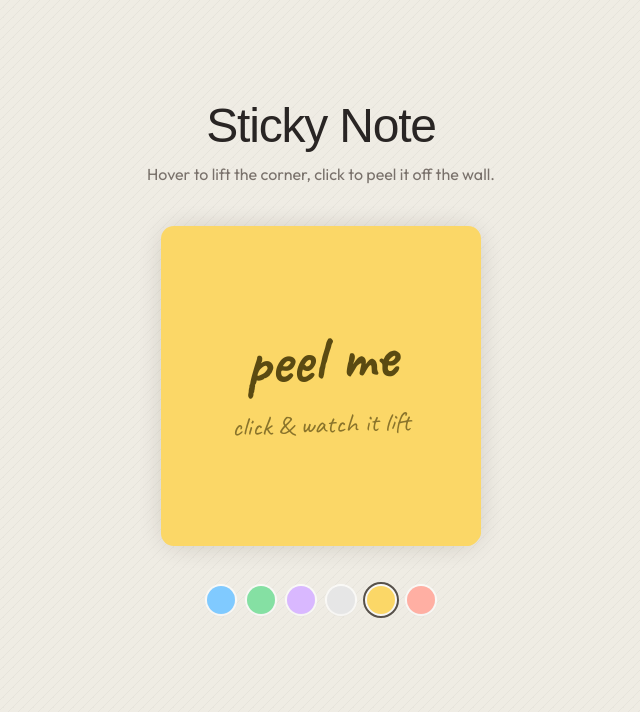
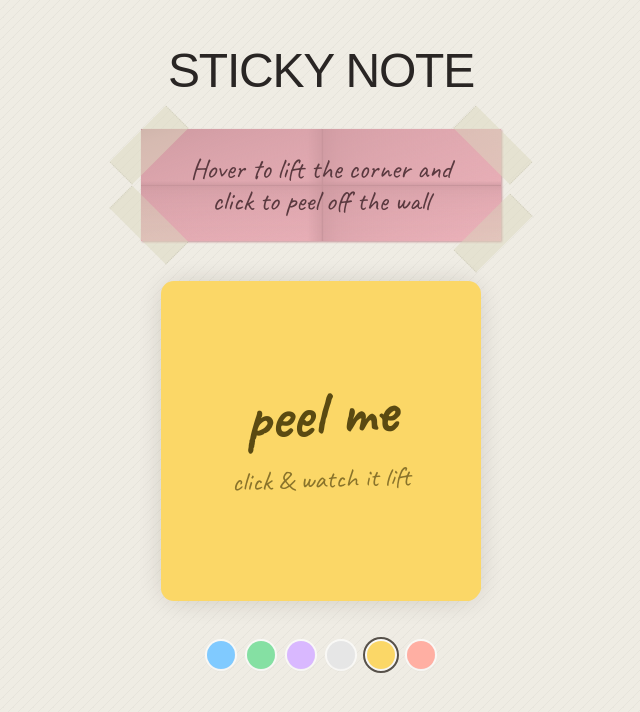
Before and after one commit to dikhsitb/stickynote, a React (Vite) app: page / in a window 1280 px wide. Shown: the top 712 px of the page, without its empty margins (319-959 px from the left). Built offline with nearby package versions, Linux system fonts and the light colour scheme; a web font is replaced by a local one.

Commit message:
Added a sellotaped paper with folded texture

```diff
--- a/src/App.jsx
+++ b/src/App.jsx
@@ -49,21 +49,22 @@ export default function App() {
         backgroundAttachment: 'fixed',
       }}
     >
-      <div className="text-center px-2">
+      <div className="flex flex-col items-center gap-4">
         <h1
-          className="text-4xl sm:text-5xl tracking-tight text-stone-800"
+          className="text-4xl sm:text-5xl uppercase tracking-tight text-stone-800"
           style={{ fontFamily: '"Tanker", sans-serif' }}
         >
           Sticky Note
         </h1>
-        <p
-          className="mt-3 text-sm sm:text-base text-stone-500"
-          style={{ fontFamily: '"Outfit", sans-serif' }}
-        >
-          {isTouch
-            ? 'Tap to fold the corner, swipe to peel it off the wall.'
-            : 'Hover to lift the corner, click to peel it off the wall.'}
-        </p>
+        <div className="taped-note">
+          <div className="tape-section" aria-hidden="true" />
+          <p>
+            {isTouch
+              ? 'Tap to fold the corner and swipe to peel off the wall'
+              : 'Hover to lift the corner and click to peel off the wall'}
+          </p>
+          <div className="tape-section" aria-hidden="true" />
+        </div>
       </div>
 
       {/* Stage: residue mark + the sticky note */}
--- a/src/index.css
+++ b/src/index.css
@@ -47,3 +47,115 @@
 .dark {
   --pattern-fg: rgba(255, 255, 255, 0.04);
 }
+
+/* Taped-corner paper note (used for the page header) */
+.taped-note {
+  --pink: #ecb2ba;
+  --pink-dark: #c6939a;
+  --tape-gray: #dbd8be;
+  --tape-edge-gray: #b7b49d;
+  --paper-color: var(--pink);
+  --paper-dark: var(--pink-dark);
+  --shadow-size: 1px;
+  --transparent: rgba(236, 178, 186, 0);
+
+  position: relative;
+  display: flex;
+  align-items: center;
+  justify-content: center;
+  text-align: center;
+  width: min(360px, 88vw);
+  min-height: 110px;
+  padding: 24px 30px;
+  margin-top: 18px;
+  background: linear-gradient(
+      to bottom right,
+      var(--paper-dark),
+      20%,
+      var(--transparent)
+    ),
+    var(--paper-color);
+  box-shadow: var(--shadow-size) var(--shadow-size) 2px var(--paper-dark);
+  font-family: "Caveat", cursive;
+  font-size: 1.75rem;
+  line-height: 1.15;
+  color: #5a393f;
+}
+
+.taped-note p {
+  position: relative;
+  z-index: 1;
+  margin: 0;
+}
+
+.taped-note::after {
+  content: "";
+  position: absolute;
+  inset: 0;
+  pointer-events: none;
+  background: linear-gradient(
+      var(--transparent),
+      50%,
+      var(--paper-dark),
+      51%,
+      var(--transparent)
+    ),
+    linear-gradient(
+      to right,
+      var(--transparent),
+      50%,
+      var(--paper-dark),
+      51%,
+      var(--transparent)
+    );
+}
+
+.taped-note .tape-section {
+  position: absolute;
+  width: 100%;
+  left: 0;
+  pointer-events: none;
+}
+
+.taped-note .tape-section:first-of-type {
+  top: 0;
+}
+
+.taped-note .tape-section:last-of-type {
+  bottom: 0;
+}
+
+.taped-note .tape-section::before,
+.taped-note .tape-section::after {
+  content: "";
+  position: absolute;
+  width: 10vmin;
+  height: 4vmin;
+  background-color: var(--tape-gray);
+  opacity: 0.5;
+  border-right: 1px dotted var(--tape-edge-gray);
+  border-left: 1px dotted var(--tape-edge-gray);
+}
+
+.taped-note .tape-section:first-of-type::before {
+  transform: rotate(-45deg);
+  left: -4vmin;
+}
+
+.taped-note .tape-section:first-of-type::after {
+  transform: rotate(45deg);
+  right: -4vmin;
+  top: 0;
+}
+
+.taped-note .tape-section:last-of-type::before {
+  transform: rotate(45deg);
+  left: -4vmin;
+  bottom: 0;
+}
+
+.taped-note .tape-section:last-of-type::after {
+  transform: rotate(-45deg);
+  right: -4vmin;
+  top: -3vmin;
+}
--- /dev/null
+++ b/taped-paper.html
@@ -0,0 +1,148 @@
+<!doctype html>
+<html lang="en">
+  <head>
+    <meta charset="UTF-8" />
+    <meta name="viewport" content="width=device-width, initial-scale=1.0" />
+    <title>Taped Paper</title>
+    <link rel="preconnect" href="https://fonts.googleapis.com" />
+    <link rel="preconnect" href="https://fonts.gstatic.com" crossorigin />
+    <link
+      href="https://fonts.googleapis.com/css2?family=Caveat:wght@400;600;700&display=swap"
+      rel="stylesheet"
+    />
+    <style>
+      :root {
+        --pink: #ecb2ba;
+        --pink-dark: #c6939a;
+        --tape-gray: #dbd8be;
+        --tape-edge-gray: #b7b49d;
+        --transparent: rgba(255, 255, 255, 0);
+      }
+
+      body {
+        background: #ebf4e9;
+        padding: 20px;
+        display: flex;
+        justify-content: center;
+        flex-direction: column;
+      }
+
+      .pink {
+        --paper-color: var(--pink);
+        --paper-dark: var(--pink-dark);
+        --shadow-size: 1px;
+        --transparent: rgba(236, 178, 186, 0);
+      }
+
+      .paper {
+        position: relative;
+        background: linear-gradient(
+            to bottom right,
+            var(--paper-dark),
+            20%,
+            var(--transparent)
+          ),
+          var(--paper-color);
+        min-width: 250px;
+        max-width: 320px;
+        min-height: 130px;
+        display: flex;
+        align-items: center;
+        justify-content: center;
+        text-align: center;
+        padding: 28px 32px;
+        font-family: "Caveat", cursive;
+        font-size: 2rem;
+        line-height: 1.15;
+        box-shadow: var(--shadow-size) var(--shadow-size) 2px var(--paper-dark);
+        margin: auto;
+        margin-top: 50px;
+      }
+
+      .paper p {
+        margin: 0;
+      }
+
+      .paper::after {
+        content: "";
+        position: absolute;
+        top: 0;
+        left: 0;
+        width: 100%;
+        height: 100%;
+        background: linear-gradient(
+            var(--transparent),
+            50%,
+            var(--paper-dark),
+            51%,
+            var(--transparent)
+          ),
+          linear-gradient(
+            to right,
+            var(--transparent),
+            50%,
+            var(--paper-dark),
+            51%,
+            var(--transparent)
+          );
+        pointer-events: none;
+      }
+
+      .tape-section {
+        position: absolute;
+        width: 100%;
+        left: 0;
+      }
+
+      .tape-section:first-of-type {
+        top: 0;
+      }
+
+      .tape-section:last-of-type {
+        bottom: 0;
+      }
+
+      .tape-section::before,
+      .tape-section::after {
+        content: "";
+        width: 10vmin;
+        height: 4vmin;
+        position: absolute;
+        background-color: var(--tape-gray);
+        opacity: 0.5;
+        border-right: 1px dotted var(--tape-edge-gray);
+        border-left: 1px dotted var(--tape-edge-gray);
+      }
+
+      .tape-section:last-of-type::after {
+        transform: rotate(-45deg);
+        right: -4vmin;
+        top: -3vmin;
+      }
+
+      .tape-section:first-of-type::before {
+        transform: rotate(-45deg);
+        left: -4vmin;
+      }
+
+      .tape-section:first-of-type::after {
+        transform: rotate(45deg);
+        right: -4vmin;
+        top: 0;
+      }
+
+      .tape-section:last-of-type::before {
+        transform: rotate(45deg);
+        left: -4vmin;
+        bottom: 0;
+      }
+    </style>
+  </head>
+  <body>
+    <div class="paper pink">
+      <div class="tape-section"></div>
+      <p>sticky notes and hover to lift the corner and click to peel off the wall</p>
+      <div class="tape-section"></div>
+    </div>
+  </body>
+</html>
```
